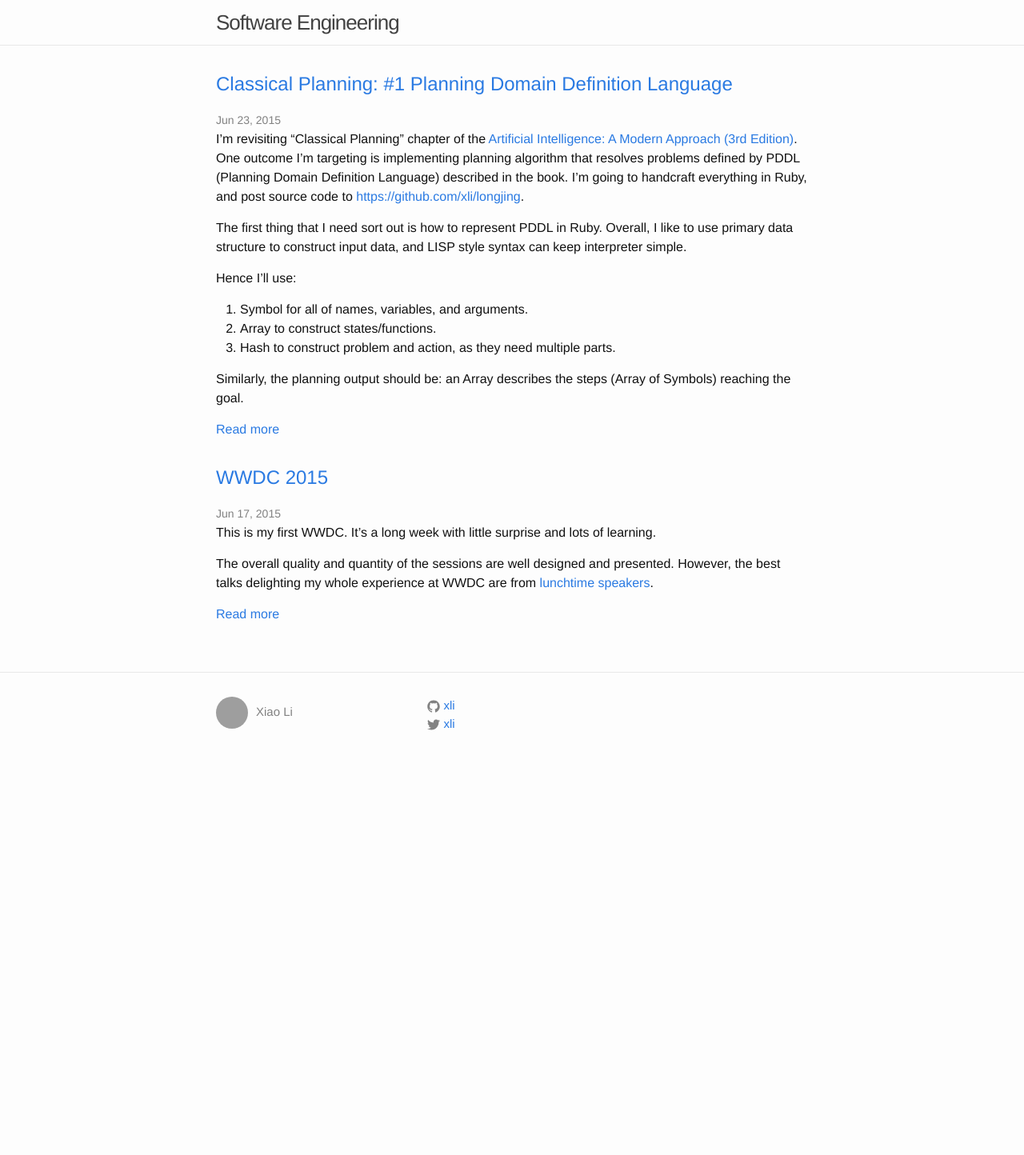
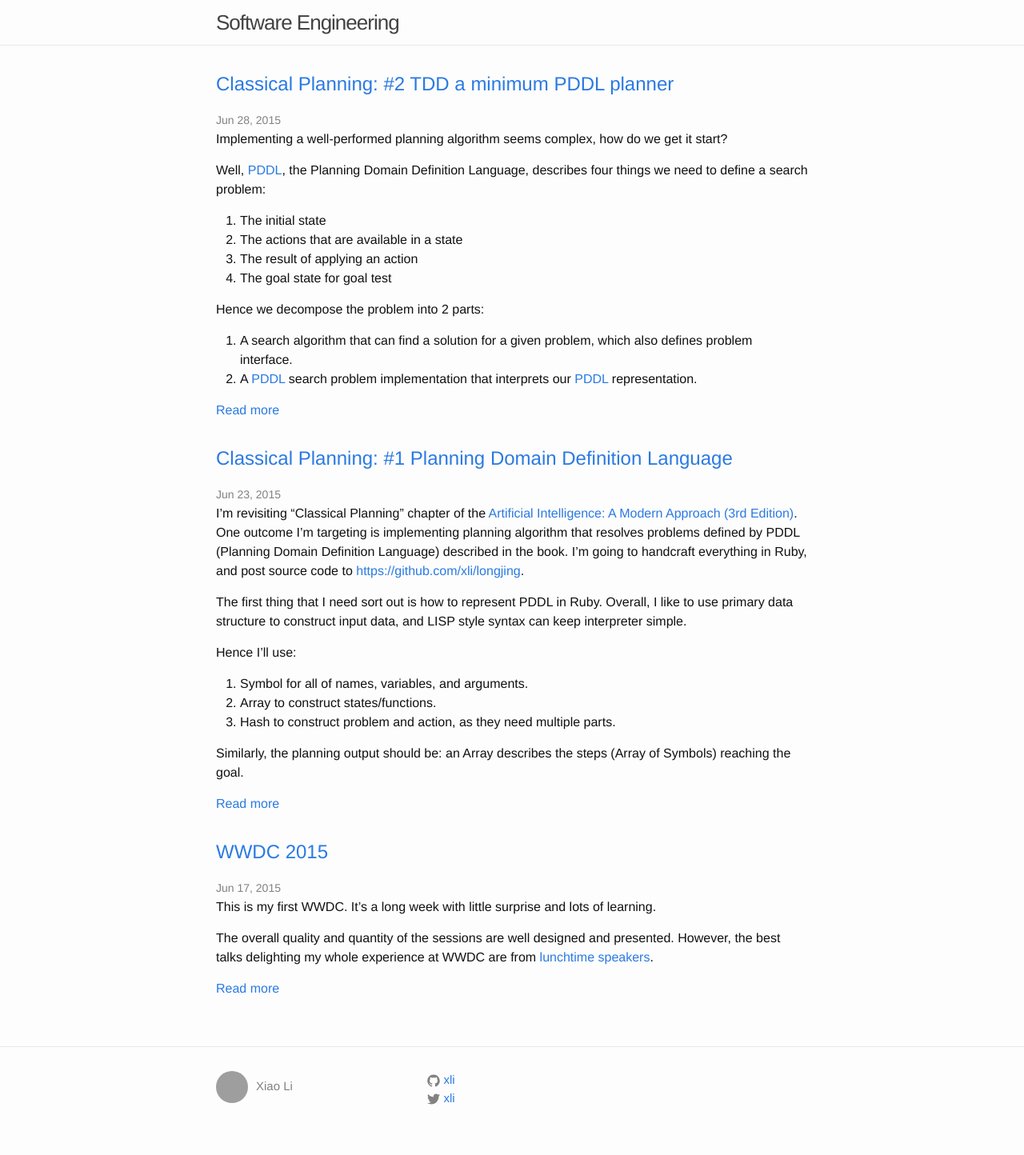
Before and after one commit to xli/xli.github.io, a Jekyll site: the page built from index.html, in a window 1280 px wide. Shown: the whole page at 80% size. Built offline with Jekyll 4.4.1, drawn with Linux system fonts in a browser that asks for light colours; before the commit the page ends 976 px from its top, so only the background shows below that; some of the changed lines change nothing that is shown; grey boxes are pictures that could not be loaded.

Commit message:
classical planning part 2

```diff
--- /dev/null
+++ b/_posts/2015-06-28-classical-planning-2-tdd-a-minimum-pddl-planner.md
@@ -0,0 +1,395 @@
+---
+layout: post
+title:  "Classical Planning: #2 TDD a minimum PDDL planner"
+categories: AI
+tags: classical-planning, PDDL, TDD
+---
+
+Implementing a well-performed planning algorithm seems complex, how do we get it start?
+
+Well, [PDDL], the Planning Domain Definition Language, describes four things we need to define a search problem:
+
+1. The initial state
+2. The actions that are available in a state
+3. The result of applying an action
+4. The goal state for goal test
+
+Hence we decompose the problem into 2 parts:
+
+1. A search algorithm that can find a solution for a given problem,
+   which also defines problem interface.
+2. A [PDDL] search problem implementation that interprets our [PDDL] representation.
+
+<!--more-->
+
+To get the decomposed problems start, we choose a relatively simple problem that fits the following conditions:
+
+1. It has small search space, so that we can start with a simple search algorithm.
+2. It is a propositional planning problem, which has no variables
+   defined in the action, so that we can start with a simplified
+   version of [PDDL].
+
+Considering all problem examples in the [AIMA book] (Artificial
+Intelligence: A Modern Approach), the Cake problem seems a good fit.
+Here is the problem description:
+{% highlight ruby %}
+
+{
+  init: [[:have, :cake]],
+  goal: [[:have, :cake], [:eaten, :cake]],
+  solution: [[:eat], [:bake]]
+  actions: [
+    {
+      name: :eat,
+      precond: [[:have, :cake]],
+      effect: [[:-, :have, :cake], [:eaten, :cake]]
+    },
+    {
+      name: :bake,
+      precond: [[:-, :have, :cake]],
+      effect: [[:have, :cake]]
+    }
+  ]
+}
+
+{% endhighlight %}
+
+(Notice: the Cake problem is from PLANNING GRAPHS section, but we won't touch planning graph today)
+
+This time, I imbedded **solution** in above problem description for
+keeping related information together.
+
+Our first test will look like this:
+
+{% highlight ruby %}
+
+result = Longjing.plan(cake_problem)
+assert !result[:solution].nil?
+assert_equal problem[:solution], result[:solution]
+
+{% endhighlight %}
+
+Oh, yes, we'll do [TDD]. Passing this test is today's goal. We'll use
+**Child Test** strategy described in
+[Test-Driven Development by Example][TDD by Example] book page 111 to
+reach the goal. (I'm traditional. :)
+
+The search algorithm and problem interface
+------------------------------------------
+
+As we discussed above, the first search algorithm we need implement
+can be simple. So we'll implement a classical search
+discussed in chapter 3 "Solving Problems by Searching"of the [AIMA book].
+
+Considering graph search is just little bit more complex than tree
+search, we'll just go for graph search.
+For search strategy, we'll pick breadth-first.
+Here is new test:
+
+{% highlight ruby %}
+
+def test_breadth_first_search
+  search = Longjing::Search.new(:breadth_first)
+  @goal = :g
+  ret = search.resolve(self)
+  assert_equal [[:move, :a, :d], [:move, :d, :g]], ret[:solution]
+  assert_equal [:h], ret[:frontier]
+  assert_equal [:a, :b, :c, :d, :e, :f, :g], ret[:explored]
+end
+
+{% endhighlight %}
+
+In this test, we're not only care about the final solution, but also
+described the frontier and explored states, so that we know the
+algorithm used for resolving the problem is the one we expected.
+
+We use [TDD] strategy **Self Shunt** (page 112 - 113 in the
+[TDD by Example] book) to test search algorithm communicates correctly
+with problem interface. So here problem interface defined in test:
+
+{% highlight ruby %}
+# problem interface
+
+# ret: state
+def initial
+  :a
+end
+
+# ret: boolean
+def goal?(state)
+  @goal == state
+end
+
+# ret: [action]
+def actions(state)
+  map = {
+    a: [:b, :c, :d],
+    b: [:a],
+    c: [:e, :f],
+    d: [:g],
+    e: [:h],
+    f: [:h],
+    g: [:h],
+    h: []
+  }
+  map[state].map {|to| {name: :move, to: to}}
+end
+
+# ret: [action-description]
+def describe(action, state)
+  [action[:name], state, action[:to]]
+end
+
+# ret: state
+def result(action, state)
+  action[:to]
+end
+{% endhighlight %}
+
+As we expect solution to be a sequence of events (**[[:move, :a, :d],
+[:move, :d, :g]]**) instead of states path, we define an interface
+method **describe** for converting an exploring event (applying an
+action to a state) into expected format defined by the problem.
+(Technically say: we're hiding data structure of action and state
+from search algorithm, as problem defines & operates them)
+
+The problem we defined in this test for interacting with search
+algorithm is a **route-finding problem**. We define it by symbols
+along links between them using a Hash in **actions** method.
+The following directed-graph describes the map:
+
+![Route-finding problem map](/images/route-finding-problem.jpg)
+
+The implementation of search is pretty much the same with the one
+described in the [AIMA book], except we construct event sequence
+as solution:
+
+{% highlight ruby %}
+def resolve(problem)
+  sequences = {}
+  frontier, explored = [problem.initial], Set.new
+  solution = nil
+  until frontier.empty? do
+    state = @strategy[frontier, sequences]
+    explored << state
+
+    if problem.goal?(state)
+      solution = Array(sequences[state])
+      break
+    end
+
+    problem.actions(state).each do |action|
+      new_state = problem.result(action, state)
+      if !explored.include?(new_state) && !frontier.include?(new_state)
+        frontier << new_state
+        sequence = Array(sequences[state])
+        sequences[new_state] = sequence + [problem.describe(action, state)]
+      end
+    end
+  end
+  {:frontier => frontier, :explored => explored.to_a, :solution => solution}
+end
+{% endhighlight %}
+
+The breadth-first strategy implementation is straightforward, although
+it won't perform well for more complex problems:
+
+{% highlight ruby %}
+STRATEGIES = {
+  :breadth_first => lambda do |frontier, sequences|
+    frontier.sort_by! do |state|
+      if seq = sequences[state]
+        seq.size
+      else
+        0
+      end
+    end.shift
+  end
+}
+{% endhighlight %}
+
+Full implementations:
+
+1. [search_test.rb]
+2. [search.rb]
+
+The [PDDL] search problem
+--------------------------
+
+Now we have clear interface for defining a search problem. [PDDL] is
+just another search problem that follows same interface rules.
+
+Implementing **initial** and goal test **goal?** methods are relatively
+simple.
+
+Test:
+{% highlight ruby %}
+def test_initial
+  prob = Longjing.problem(cake_problem)
+  assert_equal [[:have, :cake]], prob.initial
+end
+
+def test_goal_test
+  prob = Longjing.problem(cake_problem)
+  assert prob.goal?([[:have, :cake], [:eaten, :cake]])
+  assert prob.goal?([[:eaten, :cake], [:have, :cake]])
+  assert !prob.goal?([[:eaten, :cake]])
+  assert !prob.goal?([[:have, :cake]])
+end
+{% endhighlight %}
+
+(Notice here **[:have, :cake]** is just one part of whole state. We
+simply use an Array to represent a state, so a state only contains
+**[:have, :cake]** is **[[:have, :cake]]**.)
+
+Implementation:
+
+{% highlight ruby %}
+
+# longjing.rb
+module Longjing
+  module_function
+
+  def problem(data)
+    Problem.new(data)
+  end
+
+# longjing/problem.rb
+class Problem
+  attr_reader :initial
+
+  def initialize(data)
+    @initial = data[:init]
+    @goal = data[:goal].sort
+    @actions = data[:actions]
+  end
+
+  def goal?(state)
+    @goal == state.sort
+  end
+{% endhighlight %}
+
+The complexity of [PDDL] search problem is coming from interpreting
+action schema in **actions** and **result** methods.
+We can start with a test like this:
+
+{% highlight ruby %}
+def test_actions
+  prob = Longjing.problem(cake_problem)
+  actions = prob.actions([[:have, :cake]])
+  assert_equal 1, actions.size
+  assert_equal :eat, actions[0][:name]
+end
+{% endhighlight %}
+
+Then we'll look for actions **precondition** of that matches given state:
+
+{% highlight ruby %}
+@actions.select do |action|
+  action[:precond].all? do |cond|
+    case cond[0]
+    when :-
+      !state.include?(cond[1..-1])
+    else
+      state.include?(cond)
+    end
+  end
+end
+{% endhighlight %}
+
+(PS: an interesting fact I found in Ruby (2.2): using
+**Array#[1..-1]** to get **[2, 3]** from **[1, 2, 3]** is faster than
+using **Array#[1]** to get **[2, 3]** from **[1, [2, 3]]**.)
+
+Similarly, here is new **result** test to kick off implementing Problem#result:
+
+{% highlight ruby %}
+def test_result
+  prob = Longjing.problem(cake_problem)
+  state = [[:have, :cake]]
+  actions = prob.actions(state)
+  ret = prob.result(actions[0], state)
+  assert_equal [[:eaten, :cake]], ret
+end
+{% endhighlight %}
+
+The result state should be removing negative literals and adding
+positive literals in the action's effects:
+
+{% highlight ruby %}
+action[:effect].inject(state) do |memo, effect|
+  case effect[0]
+  when :-
+    memo - [effect[1..-1]]
+  else
+    memo.include?(effect) ? memo : memo + [effect]
+  end
+end
+{% endhighlight %}
+
+The last method **describe** is also simple, as we don't have variables
+defined in action yet.
+
+Test:
+
+{% highlight ruby %}
+def test_describe
+  prob = Longjing.problem(cake_problem)
+  state = [[:have, :cake]]
+  actions = prob.actions(state)
+  assert_equal [:eat], prob.describe(actions[0], state)
+end
+{% endhighlight %}
+
+Implementation:
+
+{% highlight ruby %}
+def describe(action, state)
+  [action[:name]]
+end
+
+{% endhighlight %}
+
+Full implementations:
+
+1. [problem_test.rb]
+2. [problem.rb]
+
+Back to Cake problem
+--------------------
+
+After we sorted out the [PDDL] search problem, we just need a little more work to hook up everything for solving Cake problem:
+
+{% highlight ruby %}
+module Longjing
+  module_function
+  def problem(data)
+    Problem.new(data)
+  end
+  def plan(problem)
+    Search.new(:breadth_first).resolve(self.problem(problem))
+  end
+end
+{% endhighlight %}
+
+What's Next...
+-----------------
+
+Now we have a minimum [PDDL] planner working, the next step is expending action schema support to add variables for describing more complex problems. We'll aim for solving [Blocks World] problem in next post.
+
+If you're interested in this series
+-------------------
+
+I'm regularly pushing my work to [longjing] project. As I'm more passionate about writing code, the blog posts won't catch up the latest changes. You can get latest changes by watching the project:
+<iframe src="https://ghbtns.com/github-btn.html?user=xli&repo=longjing&type=watch&v=2&count=true&size=large" frameborder="0" scrolling="0" width="160px" height="30px"></iframe>
+
+[AIMA book]:       http://www.amazon.com/Artificial-Intelligence-Modern-Approach-Edition/dp/0136042597
+[PDDL]:            https://en.wikipedia.org/wiki/Planning_Domain_Definition_Language
+[TDD]:             https://en.wikipedia.org/wiki/Test-driven_development
+[TDD by Example]:  https://en.wikipedia.org/wiki/Test-Driven_Development_by_Example
+[search.rb]:       https://github.com/xli/longjing/blob/09ea485083d4103fd97c6459f3a6e0fd036ff115/lib/longjing/search.rb
+[search_test.rb]:  https://github.com/xli/longjing/blob/09ea485083d4103fd97c6459f3a6e0fd036ff115/test/search_test.rb
+[problem.rb]:      https://github.com/xli/longjing/blob/12f9a8a79341ea1e952fcb355aebee824d78600b/lib/longjing/problem.rb
+[problem_test.rb]: https://github.com/xli/longjing/blob/12f9a8a79341ea1e952fcb355aebee824d78600b/test/problem_test.rb
+[Longjing]:        https://github.com/xli/longjing
+[Blocks World]:    https://en.wikipedia.org/wiki/Blocks_world
--- a/css/main.scss
+++ b/css/main.scss
@@ -64,3 +64,7 @@ li > ul, li > ol {
   width: 40px;
   margin-right: 10px;
 }
+
+img[alt="Route-finding problem map"] {
+  width: 300px;
+}
```
Also changed, not shown: images/route-finding-problem.jpg (added).
